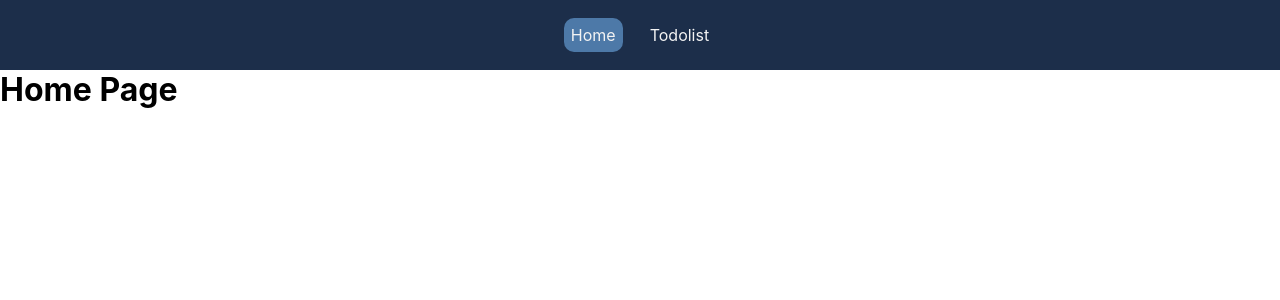
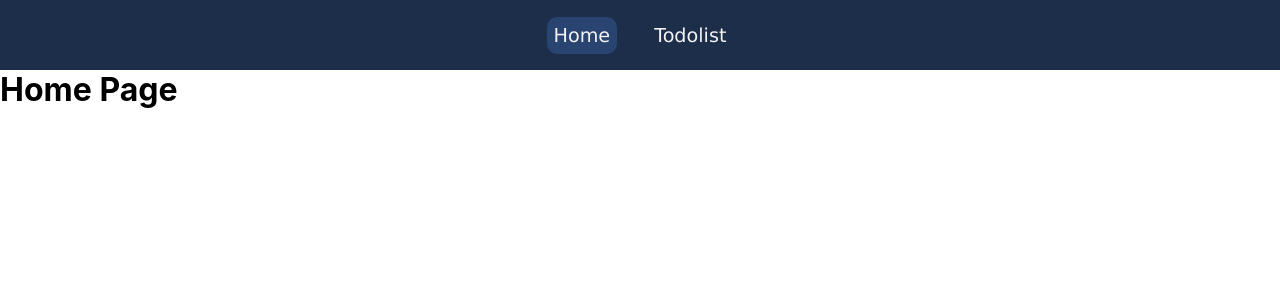
Before and after one commit to CallumB04/react-todolist, a React (Create React App) app: page / in a window 1280 px wide. Shown: the top 300 px of the page. Built offline with nearby package versions, Linux system fonts and the light colour scheme.

Commit message:
feat: improve navbar styling

```diff
--- a/src/components/Navbar.css
+++ b/src/components/Navbar.css
@@ -16,12 +16,14 @@
     display: flex;
     justify-content: center;
     align-items: center;
-    gap: 20px;
+    gap: 30px;
 }
 
 .navbar-item {
     color: var(--navbar-text-color);
     padding: 7px;
+    font-family: Verdana, sans-serif;
+    font-size: 1.2rem;
 }
 
 .navbar-item.active {
--- a/src/styles/variables.css
+++ b/src/styles/variables.css
@@ -3,5 +3,5 @@
     --navbar-height: 70px;
     --navbar-color: #1c2e4a;
     --navbar-text-color: #f3f3f3;
-    --navbar-highlight-color: #4d79a8;
+    --navbar-highlight-color: #294470;
 }
```
